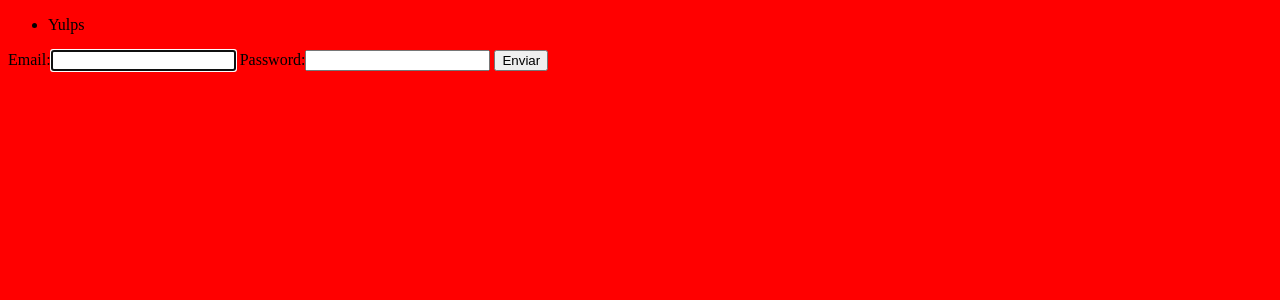
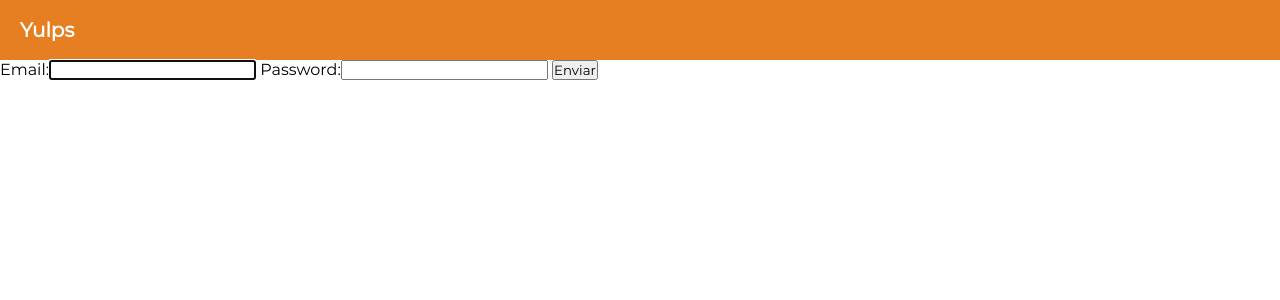
Before and after one commit to emmanueloctavi0/yulps-api, a Django app: page /login/ in a window 1280 px wide. Shown: the top 300 px of the page. Run offline with Django 3.2, Linux system fonts and the light colour scheme.

Commit message:
Se agrega fuente Montserrat y un navbar.

```diff
--- a/app/core/static/css/main.css
+++ b/app/core/static/css/main.css
@@ -1,3 +1,26 @@
-body {
-    background: red;
+@import '/static/fonts/index.css';
+
+* {
+    margin: 0;
+    padding: 0;
+    font-family: 'Montserrat', sans-serif;
 }
+
+.navbar {
+    height: 60px;
+    background: #E67E22;
+    display: flex;
+    align-items: center;
+}
+
+.navbar li {
+    list-style: none;
+}
+
+.logo {
+    margin-left: 20px;
+    font-size: 20px;
+    color: white;
+    font-weight: bold;
+    cursor: pointer;
+}
--- /dev/null
+++ b/app/core/static/fonts/index.css
@@ -0,0 +1,45 @@
+/* cyrillic-ext */
+@font-face {
+    font-family: 'Montserrat';
+    font-style: normal;
+    font-weight: 400;
+    font-display: swap;
+    src: local('Montserrat Regular'), local('Montserrat-Regular'), url(static/fonts/woffs/JTUSjIg1_i6t8kCHKm459WRhyzbi.woff2) format('woff2');
+    unicode-range: U+0460-052F, U+1C80-1C88, U+20B4, U+2DE0-2DFF, U+A640-A69F, U+FE2E-FE2F;
+  }
+  /* cyrillic */
+  @font-face {
+    font-family: 'Montserrat';
+    font-style: normal;
+    font-weight: 400;
+    font-display: swap;
+    src: local('Montserrat Regular'), local('Montserrat-Regular'), url(/static/fonts/woffs/JTUSjIg1_i6t8kCHKm459W1hyzbi.woff2) format('woff2');
+    unicode-range: U+0400-045F, U+0490-0491, U+04B0-04B1, U+2116;
+  }
+  /* vietnamese */
+  @font-face {
+    font-family: 'Montserrat';
+    font-style: normal;
+    font-weight: 400;
+    font-display: swap;
+    src: local('Montserrat Regular'), local('Montserrat-Regular'), url(/static/fonts/woffs/JTUSjIg1_i6t8kCHKm459WZhyzbi.woff2) format('woff2');
+    unicode-range: U+0102-0103, U+0110-0111, U+1EA0-1EF9, U+20AB;
+  }
+  /* latin-ext */
+  @font-face {
+    font-family: 'Montserrat';
+    font-style: normal;
+    font-weight: 400;
+    font-display: swap;
+    src: local('Montserrat Regular'), local('Montserrat-Regular'), url(/static/fonts/woffs/JTUSjIg1_i6t8kCHKm459Wdhyzbi.woff2) format('woff2');
+    unicode-range: U+0100-024F, U+0259, U+1E00-1EFF, U+2020, U+20A0-20AB, U+20AD-20CF, U+2113, U+2C60-2C7F, U+A720-A7FF;
+  }
+  /* latin */
+  @font-face {
+    font-family: 'Montserrat';
+    font-style: normal;
+    font-weight: 400;
+    font-display: swap;
+    src: local('Montserrat Regular'), local('Montserrat-Regular'), url(/static/fonts/woffs/JTUSjIg1_i6t8kCHKm459Wlhyw.woff2) format('woff2');
+    unicode-range: U+0000-00FF, U+0131, U+0152-0153, U+02BB-02BC, U+02C6, U+02DA, U+02DC, U+2000-206F, U+2074, U+20AC, U+2122, U+2191, U+2193, U+2212, U+2215, U+FEFF, U+FFFD;
+  }
--- a/app/core/templates/general/navbar.html
+++ b/app/core/templates/general/navbar.html
@@ -1,5 +1,5 @@
-<nav>
+<nav class="navbar">
     <ul>
-        <li>Yulps</li>
+        <li class="logo">Yulps</li>
     </ul>
 </nav>
```
Also changed, not shown: app/core/static/fonts/woffs/JTUSjIg1_i6t8kCHKm459W1hyzbi.woff2 (added), app/core/static/fonts/woffs/JTUSjIg1_i6t8kCHKm459WRhyzbi.woff2 (added), app/core/static/fonts/woffs/JTUSjIg1_i6t8kCHKm459WZhyzbi.woff2 (added), app/core/static/fonts/woffs/JTUSjIg1_i6t8kCHKm459Wdhyzbi.woff2 (added), app/core/static/fonts/woffs/JTUSjIg1_i6t8kCHKm459Wlhyw.woff2 (added).
